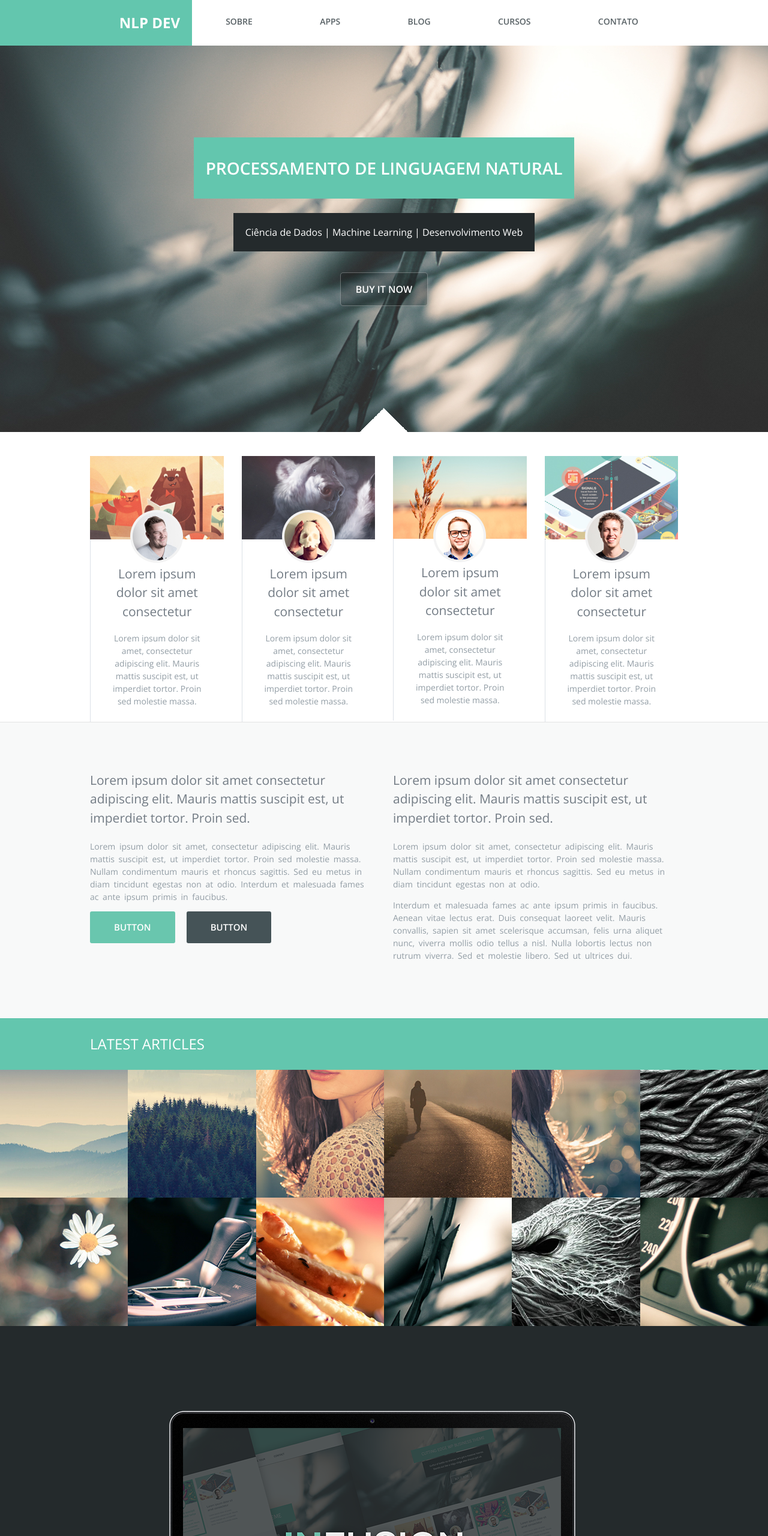
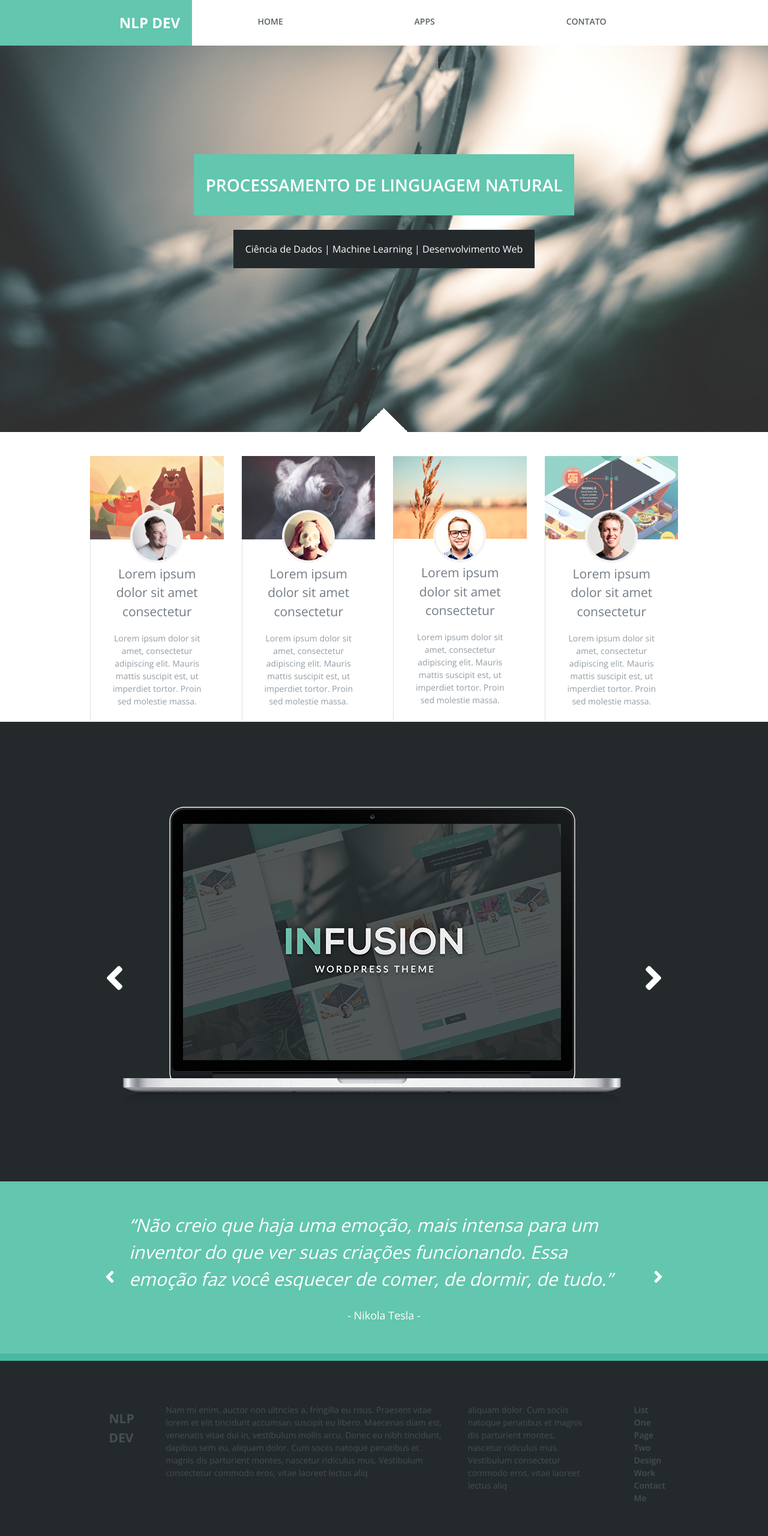
Before and after one commit to RLeitaoPB/nlpdev, a plain HTML site: page index.html in a window 1280 px wide. Shown: the top 2560 px of the page at 60% size. Drawn offline with nearby package versions, Linux system fonts and the light colour scheme.

Commit message:
seções menu, hero e quote do html

```diff
--- a/index.html
+++ b/index.html
@@ -24,26 +24,52 @@
         <header class="header">
           <a href="index.html" class="logo-text">NLP Dev</a>
 
+        <!-- Menu -->
+
           <button style="display: none;" class="header__btnMenu"> <i class="fas fa-bars fa-2x"></i> <span class="sr-only">Menu</span></button>
 
           <nav class="header__nav">
             <ul>
-              <li><a href="#">Sobre</a></li>
+              <li><a href="#">Home</a></li>
               <li><a href="#">Apps</a></li>
-              <li><a href="#">Blog</a></li>
-              <li><a href="#">Cursos</a></li>
               <li><a href="#">Contato</a></li>
             </ul>
           </nav>
         </header>
+
+        <!-- Seção hero -->
 
         <section class="hero">
           <h1 class="hero__title">
             Processamento de Linguagem Natural
           </h1>
           <p class="hero__text">Ciência de Dados | Machine Learning | Desenvolvimento Web</p>
-          <a href="#" class="hero__btn">Buy it now</a>
+          <!--          <a href="#" class="hero__btn">Buy it now</a>                -->
         </section>
+
+         <!-- Seção Sobre
+
+
+        <section class="content">
+        <div class="container">
+          <article>
+            <h3>Lorem ipsum dolor sit amet consectetur adipiscing elit. Mauris mattis suscipit est, ut imperdiet tortor. Proin sed.</h3>
+            <p>Lorem ipsum dolor sit amet, consectetur adipiscing elit. Mauris mattis suscipit est, ut imperdiet tortor. Proin sed molestie massa. Nullam condimentum mauris et rhoncus sagittis. Sed eu metus in diam tincidunt egestas non at odio. Interdum et malesuada fames ac ante ipsum primis in faucibus.</p>
+            <a href="#" class="button button-primary">BUTTON</a>
+            <a href="#" class="button button-secundary">BUTTON</a>
+          </article>
+
+          <article>
+            <h3>Lorem ipsum dolor sit amet consectetur adipiscing elit. Mauris mattis suscipit est, ut imperdiet tortor. Proin sed.</h3>
+            <p>Lorem ipsum dolor sit amet, consectetur adipiscing elit. Mauris mattis suscipit est, ut imperdiet tortor. Proin sed molestie massa. Nullam condimentum mauris et rhoncus sagittis. Sed eu metus in diam tincidunt egestas non at odio.</p>
+            <p>Interdum et malesuada fames ac ante ipsum primis in faucibus. Aenean vitae lectus erat. Duis consequat laoreet velit. Mauris convallis, sapien sit amet scelerisque accumsan, felis urna aliquet nunc, viverra mollis odio tellus a nisl. Nulla lobortis lectus non rutrum viverra. Sed et molestie libero. Sed ut ultrices dui.</p>
+          </article>
+          </div>
+        </section>
+
+        -->
+
+        <!-- Seção Apps -->
 
         <div class="container">
             <section class="people-cards">
@@ -102,25 +128,70 @@
         </section>
         </div>
 
-        <section class="content">
+        <!-- Seção Cursos
+
         <div class="container">
+            <section class="people-cards">
+            <article class="people-cards__card">
+
+                <img src="img/c01.jpg" alt="Carousel Img" class="people-cards__image">
+
+                <div class="people-cards__avatar">
+                  <img src="img/teamsprite_01.png" alt="Carousel Img">
+                </div>
+                <div class="people-cards__content">
+                  <h2 class="people-cards__title">Lorem ipsum dolor sit amet consectetur</h2>
+                  <p class="people-cards__text">Lorem ipsum dolor sit amet, consectetur adipiscing elit. Mauris mattis suscipit est, ut imperdiet tortor. Proin sed molestie massa.</p>
+                </div>
+            </article>
+
+            <article class="people-cards__card">
+
+                <img src="img/c02.jpg" alt="Carousel Img" class="people-cards__image">
+
+                <div class="people-cards__avatar">
+                  <img src="img/teamsprite_02.png" alt="Carousel Img">
+                </div>
+                <div class="people-cards__content">
+                  <h2 class="people-cards__title">Lorem ipsum dolor sit amet consectetur</h2>
+                  <p class="people-cards__text">Lorem ipsum dolor sit amet, consectetur adipiscing elit. Mauris mattis suscipit est, ut imperdiet tortor. Proin sed molestie massa.</p>
+                </div>
+            </article>
+
+            <article class="people-cards__card">
+
+                <img src="img/c03.jpg" alt="Carousel Img" class="people-cards__image">
+
+                <div class="people-cards__avatar">
+                  <img src="img/teamsprite_03.png" alt="Carousel Img">
+                </div>
+                <div class="people-cards__content">
+                  <h2 class="people-cards__title">Lorem ipsum dolor sit amet consectetur</h2>
+                  <p class="people-cards__text">Lorem ipsum dolor sit amet, consectetur adipiscing elit. Mauris mattis suscipit est, ut imperdiet tortor. Proin sed molestie massa.</p>
+                </div>
+            </article>
+
+            <article class="people-cards__card">
+
+                <img src="img/c04.jpg" alt="Carousel Img" class="people-cards__image">
+
+                <div class="people-cards__avatar">
+                  <img src="img/teamsprite_04.png" alt="Carousel Img">
+                </div>
+                <div class="people-cards__content">
+                  <h2 class="people-cards__title">Lorem ipsum dolor sit amet consectetur</h2>
+                  <p class="people-cards__text">Lorem ipsum dolor sit amet, consectetur adipiscing elit. Mauris mattis suscipit est, ut imperdiet tortor. Proin sed molestie massa.</p>
+                </div>
+            </article>
+
+        </section>
+        </div>
+
+        -->
 
 
-          <article>
-            <h3>Lorem ipsum dolor sit amet consectetur adipiscing elit. Mauris mattis suscipit est, ut imperdiet tortor. Proin sed.</h3>
-            <p>Lorem ipsum dolor sit amet, consectetur adipiscing elit. Mauris mattis suscipit est, ut imperdiet tortor. Proin sed molestie massa. Nullam condimentum mauris et rhoncus sagittis. Sed eu metus in diam tincidunt egestas non at odio. Interdum et malesuada fames ac ante ipsum primis in faucibus.</p>
-            <a href="#" class="button button-primary">BUTTON</a>
-            <a href="#" class="button button-secundary">BUTTON</a>
-          </article>
 
-          <article>
-            <h3>Lorem ipsum dolor sit amet consectetur adipiscing elit. Mauris mattis suscipit est, ut imperdiet tortor. Proin sed.</h3>
-            <p>Lorem ipsum dolor sit amet, consectetur adipiscing elit. Mauris mattis suscipit est, ut imperdiet tortor. Proin sed molestie massa. Nullam condimentum mauris et rhoncus sagittis. Sed eu metus in diam tincidunt egestas non at odio.</p>
-            <p>Interdum et malesuada fames ac ante ipsum primis in faucibus. Aenean vitae lectus erat. Duis consequat laoreet velit. Mauris convallis, sapien sit amet scelerisque accumsan, felis urna aliquet nunc, viverra mollis odio tellus a nisl. Nulla lobortis lectus non rutrum viverra. Sed et molestie libero. Sed ut ultrices dui.</p>
-          </article>
-          </div>
-        </section>
-
+        <!-- Seção Blog
 
         <section class="last-articles">
             <div class="last-articles__title">
@@ -145,6 +216,8 @@
           </div>
         </section>
 
+        -->
+
         <div class="laptop-slider">
           <div class="slideshow">
             <figure><img alt="" src="img/slider/slide-01.png" /></figure>
@@ -156,32 +229,47 @@
           </div>
         </div>
 
+
+        <!-- Quote -->
+
         <section class="quote-container">
 
           <div class="quote-slideshow">
             <figure>
-              <h2>Nam mi enim, auctor non ultricies a, fringilla eu risus. Praesent vitae lorem et elit tincidunt accumsan suscipit eu libero. </h2>
+              <h2>
+                <q>Não creio que haja uma emoção, mais intensa para um inventor do que ver suas criações funcionando.
+                  Essa emoção faz você esquecer de comer, de dormir, de tudo.</q>
+              </h2>
               <figcaption>
-                Nam mi enim, auctor non ultricies.
+                - Nikola Tesla -
               </figcaption>
             </figure>
             <figure>
-              <h2>Lorem ipsum dolor sit amet, consectetur adipiscing elit. Mauris mattis suscipit est, ut imperdiet tortor. Proin sed molestie massa.</h2>
+              <h2>
+                <q>A educação é um processo social, é desenvolvimento. Não é a preparação para a vida, é a própria vida.</q>
+              </h2>
               <figcaption>
-                Nam mi enim, auctor.
+                - John Dewey -
               </figcaption>
             </figure>
             <span class="prev" style="display:none;"><i class="fas fa-angle-left fa-2x"></i></span>
             <span class="next" style="display:none;"><i class="fas fa-angle-right fa-2x"></i></span>
           </div>
+        </section>
+
+        <!-- Seção Contato
 
 
 
-        </section>
+        -->
+
+
+
+        <!-- Footer -->
 
         <footer class="footer">
             <div class="container">
-                <h2 class="footer__logo">Infusion</h2>
+                <h2 class="footer__logo">NLP Dev</h2>
 
                 <p>Nam mi enim, auctor non ultricies a, fringilla eu risus. Praesent vitae lorem et elit tincidunt accumsan suscipit eu libero. Maecenas diam est, venenatis vitae dui in, vestibulum mollis arcu. Donec eu nibh tincidunt, dapibus sem eu, aliquam dolor. Cum sociis natoque penatibus et magnis dis parturient montes, nascetur ridiculus mus. Vestibulum consectetur commodo eros, vitae laoreet lectus aliq</p>
 
```
